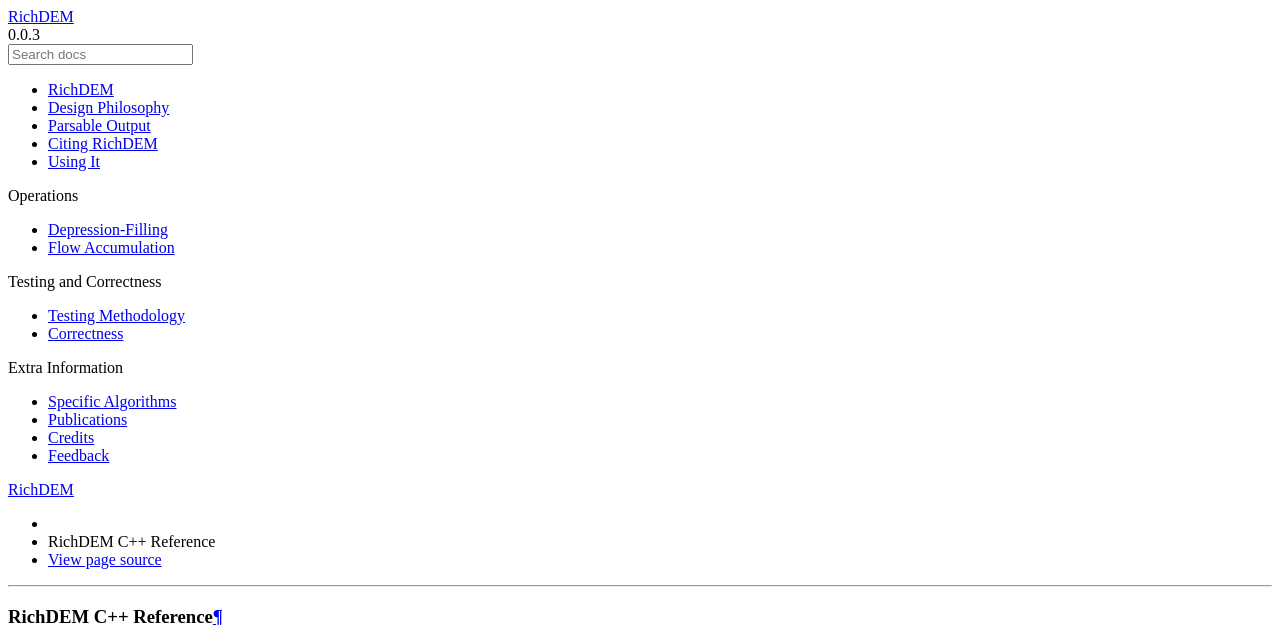
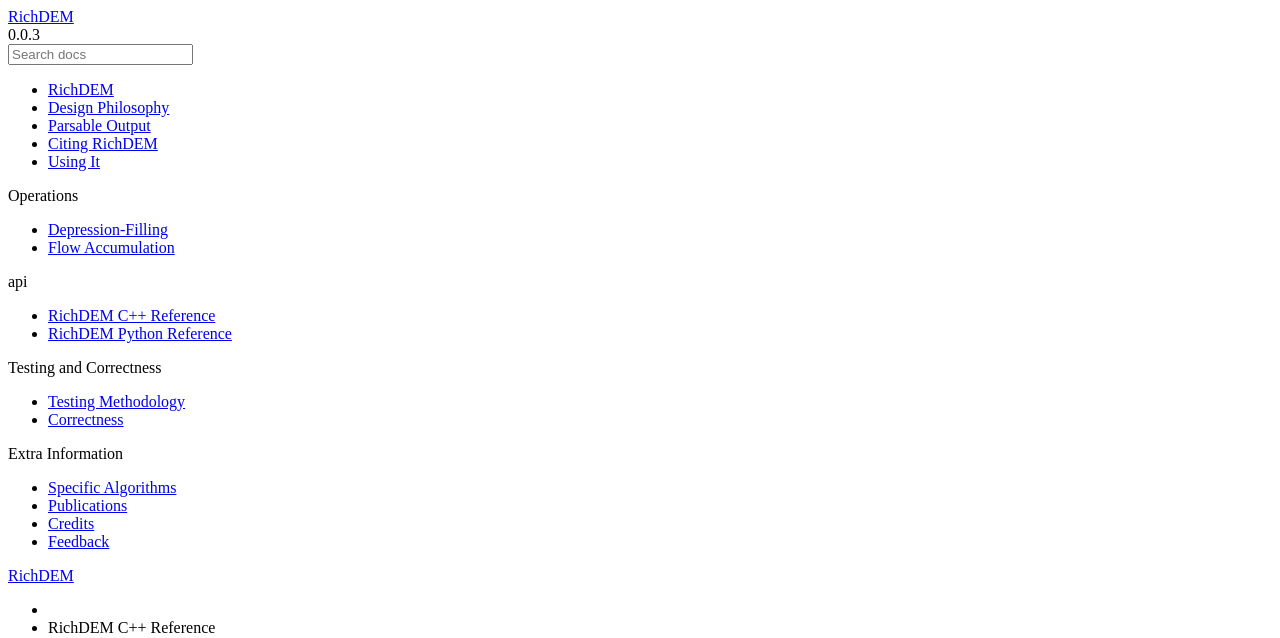
Before and after one commit to r-barnes/richdem, a Sphinx documentation site: the page built from docs/cpp_api.rst, in a window 1280 px wide. Shown: the top 638 px of the page. Built offline with Sphinx 7.4.7 and the Read the Docs theme 2.0.0, drawn with Linux system fonts in a browser that asks for light colours; pages that are not in the unit, such as notebooks, are missing from menus; some of the changed text lies outside the part shown.

Commit message:
Split APIs into separate files

```diff
--- a/docs/cpp_api.rst
+++ b/docs/cpp_api.rst
@@ -2,8 +2,3 @@ RichDEM C++ Reference
 =====================
 
 .. doxygenindex::
-
-RichDEM Python Reference
-========================
-
-.. automodule:: richdem
--- a/docs/index.rst
+++ b/docs/index.rst
@@ -23,9 +23,10 @@ RichDEM --- High-Performance Terrain Analysis
 
 .. toctree::
    :caption: api
-   :maxdepth: 2
+   :maxdepth: 1
 
-   api
+   cpp_api
+   python_api
 
 .. toctree::
    :caption: Testing and Correctness
--- /dev/null
+++ b/docs/python_api.rst
@@ -0,0 +1,4 @@
+RichDEM Python Reference
+========================
+
+.. automodule:: richdem
```
